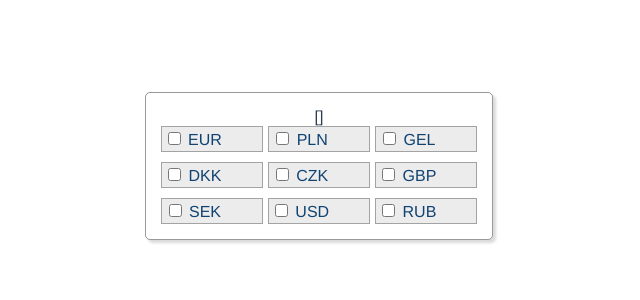
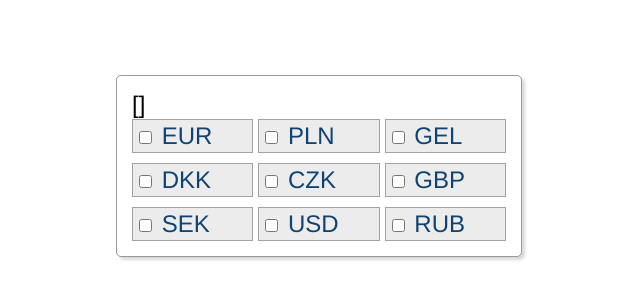
Before and after one commit to kglogins/mintos-test, a Vue app: page / in a window 1280 px wide. Shown: the part 242-542 px from the top of the page, without its empty margins (321-961 px from the left). Built offline with nearby package versions, Linux system fonts and the light colour scheme.

Commit message:
Make font bigger globally and remove text centering and color

```diff
--- a/src/App.vue
+++ b/src/App.vue
@@ -36,12 +36,11 @@ export default Vue.extend({
   font-family: Avenir, Helvetica, Arial, sans-serif;
   -webkit-font-smoothing: antialiased;
   -moz-osx-font-smoothing: grayscale;
-  text-align: center;
-  color: #2c3e50;
   display: flex;
   justify-content: center;
   align-items: center;
   width: 100%;
   height: 100vh;
+  font-size: 24px;
 }
 </style>
```
